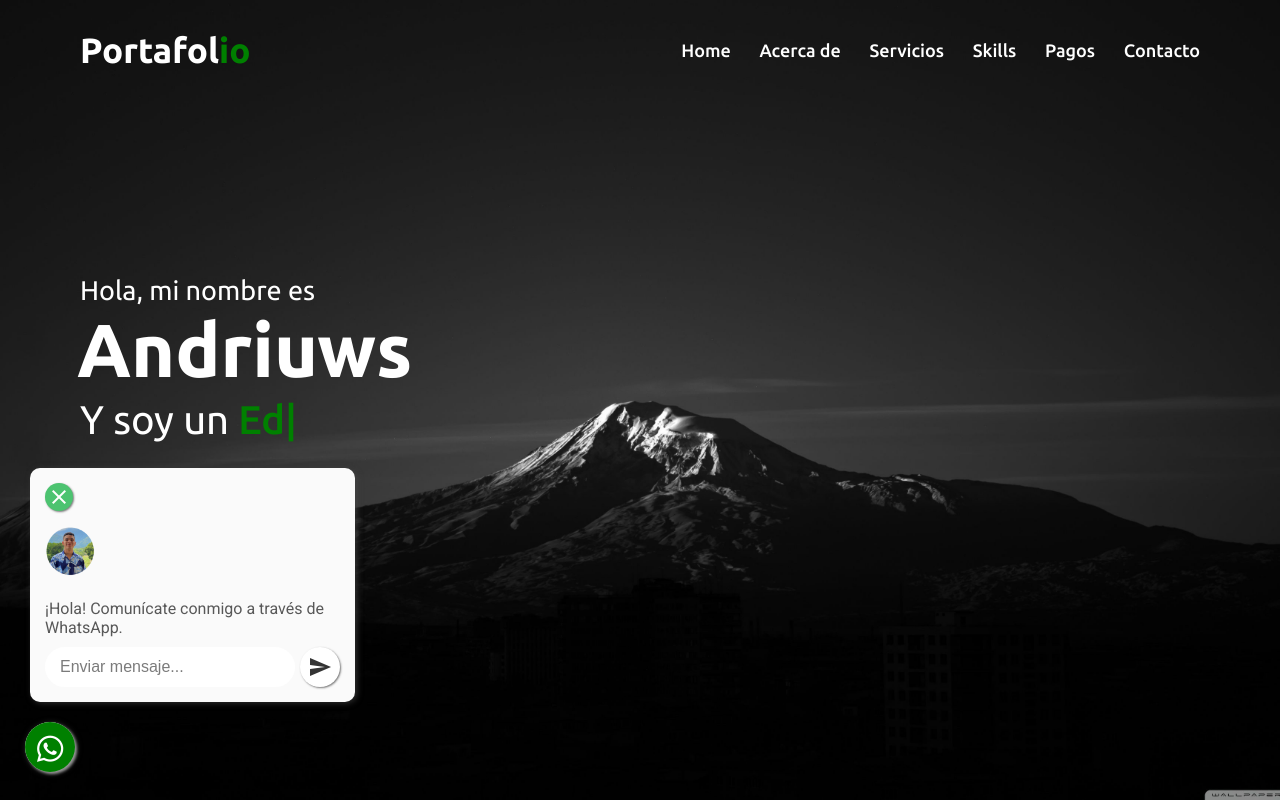
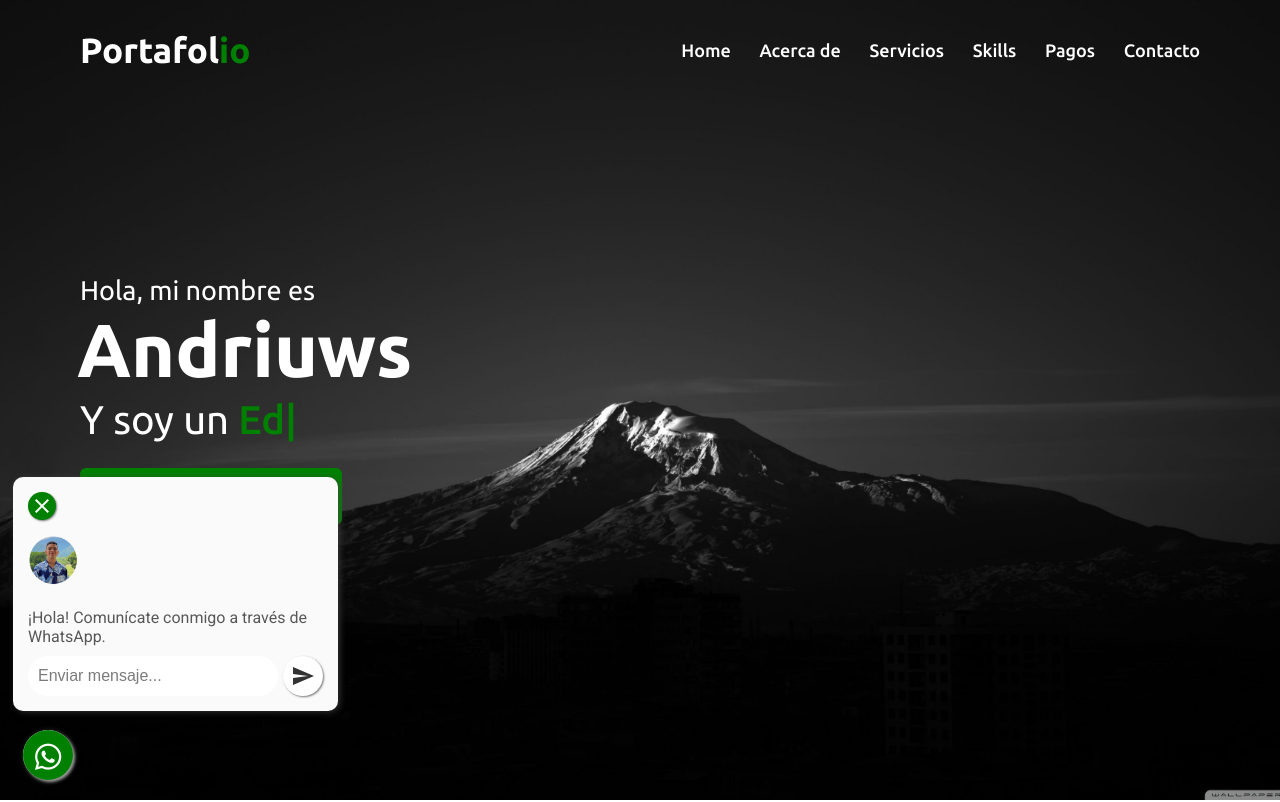
Before and after one commit to andriuws/potfolio2, a plain HTML site: page index.html in a window 1280 px wide. Shown: the top 802 px of the page. Drawn offline with nearby package versions, Linux system fonts and the light colour scheme.

Commit message:
boton ultimate

```diff
--- a/whats.css
+++ b/whats.css
@@ -2,8 +2,8 @@
 	position:fixed;
 	width:50px;
 	height:50px;
-	bottom: 20x;
-    left: 25px;
+	bottom: 20px;
+    left: 23px;
 	background-color:green;
 	color:#FFF;
 	border-radius:50px;
--- a/whats2.css
+++ b/whats2.css
@@ -26,9 +26,9 @@
   height: auto;
   position: fixed;
   z-index: 8;
-  bottom: 13px;
-  left: 10px;
-  padding: 5px;
+  bottom: 4px;
+  left: 7px;
+  padding: 6px;
   margin: 0px;
 }
 @media (max-width: 360px) {
@@ -46,7 +46,7 @@
   z-index: 8;
   transition: .3s;
   margin: 10px;
-  padding: 0px;
+  padding: 7px;
   border: none;
   outline: none;
   cursor: pointer;
@@ -65,8 +65,8 @@
   align-content: center;
   width: 50px;
   height: 50px;
-  top: 16px;
-  left: 16px;
+  top: 15px;
+  left: 17px;
   border-radius: 50%;
   transition: .3s;
   background-color: #77bb4a;
@@ -83,7 +83,7 @@
   height: auto;
   padding: 10px;
   bottom: 85px;
-  left: 20px;
+  left: 6px;
   transition: .5s;
   border-radius: 10px;
   background-color: white;
@@ -108,8 +108,7 @@
 .popup-whatsapp > .content-whatsapp.-top p {
   color: #585858;
   font-family: 'Roboto';
-  display: inline-block;
-  font-weight: 200;
+  font-weight: 400;
   font-size: 1.0em;
 }
 .popup-whatsapp > .content-whatsapp.-bottom {
@@ -128,13 +127,13 @@
   border: none;
   outline: none;
   cursor: pointer;
-  background-color: #4cc370;
+  background-color: green;
   -webkit-box-shadow: 1px 1px 2px 0px rgba(68, 68, 68, 0.705);
   -moz-box-shadow: 1px 1px 2px 0px rgba(68, 68, 68, 0.705);
   box-shadow: 1px 1px 2px 0px rgba(68, 68, 68, 0.705);
 }
 .closePopup:hover {
-  background-color: #3d9e5a;
+  background-color: #4cc370;
   transition: .3s;
 }
 
@@ -169,7 +168,7 @@ input.whats-input[type=text] {
   width: 250px;
   height: 40px;
   box-sizing: border-box;
-  border: 5px solid #ffffff;
+  border: 0px solid #ffffff;
   border-radius: 20px;
   font-size: 1em;
   background-color: #ffffff;
@@ -179,7 +178,7 @@ input.whats-input[type=text] {
   outline: none;
   transition: .3s;
 }
-@media (max-width: 400px) {
+@media (max-width: 420px) {
   input.whats-input[type=text] {
     width: 225px;
   }
```
Also changed, not shown: images/secretary.png (added).
